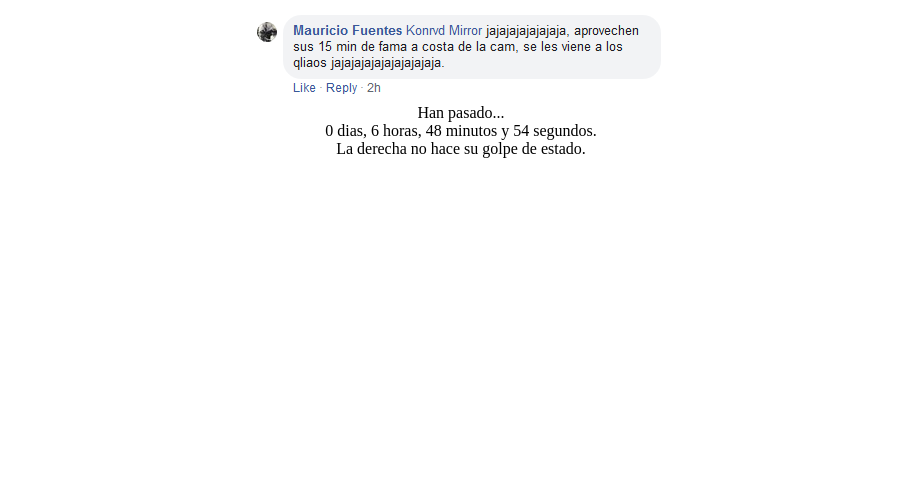
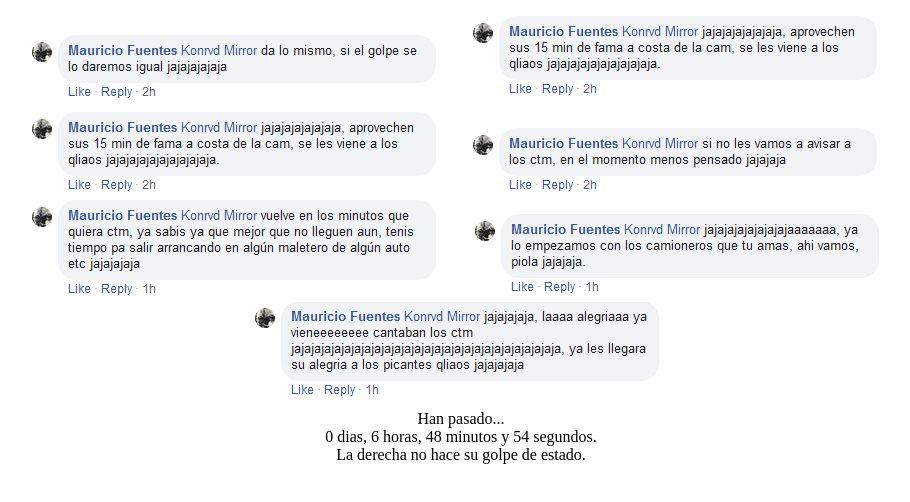
Before and after one commit to 15minutosparaelgolpe/15minutosparaelgolpe.github.io, a plain HTML site: page index.html in a window 1280 px wide. Shown: the whole page, without its empty margins (179-1089 px from the left). Drawn offline with Linux system fonts and the light colour scheme.

Commit message:
Update index.html

```diff
--- a/index.html
+++ b/index.html
@@ -31,7 +31,11 @@ function updateClock() {
 setInterval(updateClock, 1000);
 	</script>
 	<center>
-	<img src="chupafusil1.PNG"/>
+	<img src="golpe1.PNG"/><img src="golpe2.PNG"/><br>
+	<img src="golpe2.PNG"/><img src="golpe4.PNG"/><br>
+	<img src="golpe5.PNG"/><img src="golpe6.PNG"/><br>
+	<img src="golpe7.PNG"/>
+
 	<br>
 	Han pasado...
 	<div id="time-elapsed"></div>
```
